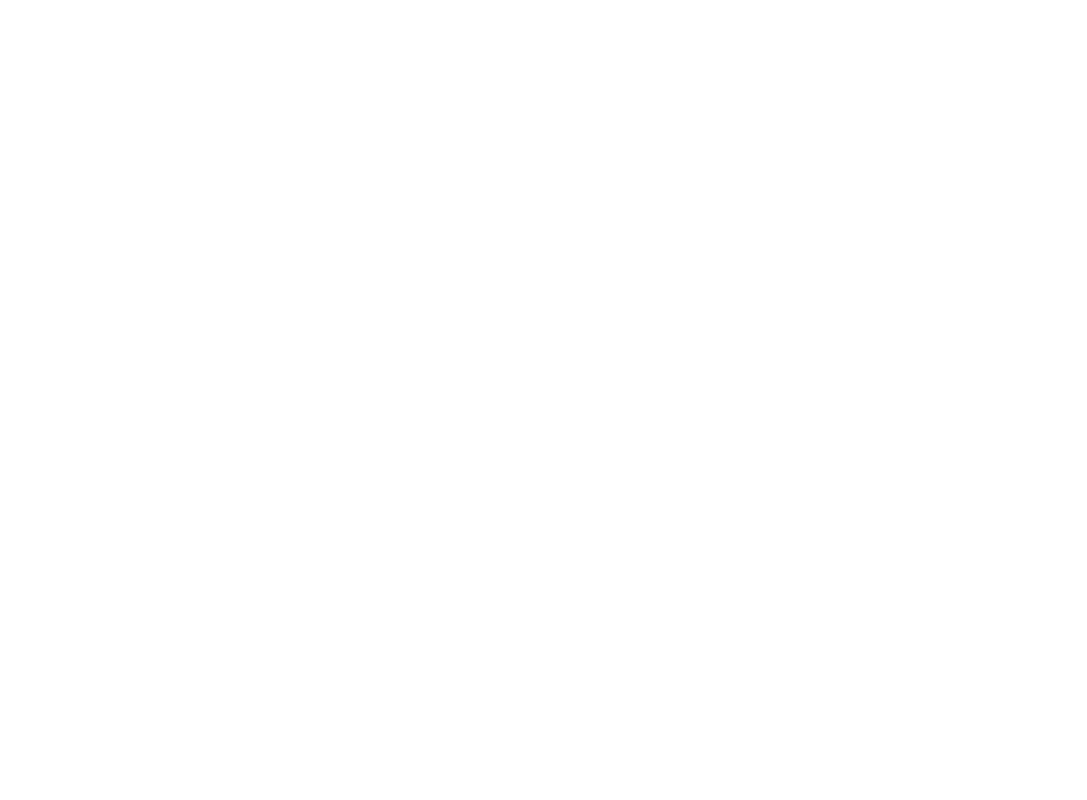
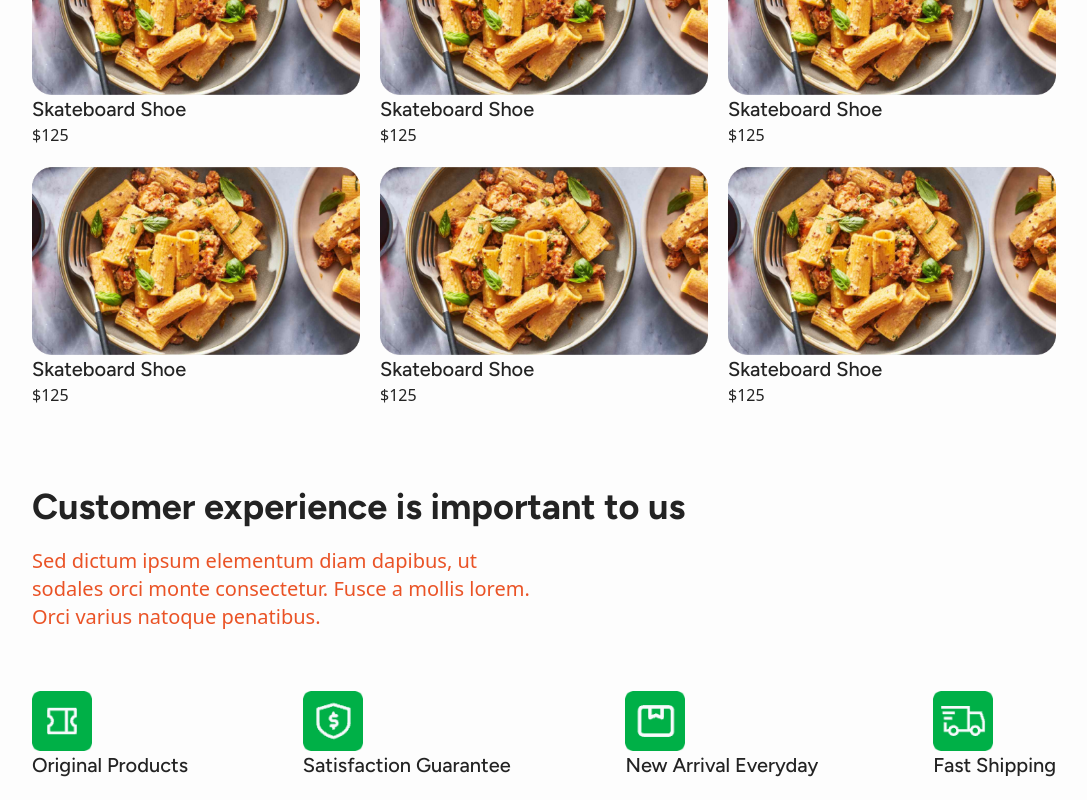
Before and after one commit to hossain-ahamed-khan/Discount-me, a Next.js app: page / in a window 1280 px wide. Shown: the part 2160-2960 px from the top of the page, without its empty margins (96-1183 px from the left). Before the commit the page ends 1883 px from the top, so only its background shows below. Built offline with nearby package versions, Linux system fonts and the light colour scheme.

Commit message:
added coustomer experience section

```diff
--- /dev/null
+++ b/src/app/components/home/productCard.tsx
@@ -0,0 +1,17 @@
+import Image from "next/image";
+import foodImg from "../../../../public/images/pasta-img.png";
+
+export default function ProductCard() {
+    return (
+        <div>
+            <Image
+                src={foodImg}
+                width={550}
+                height={100}
+                alt="food image"
+            />
+            <p className="font-figtree text-xl font-medium text-[#232323]">Skateboard Shoe</p>
+            <p className="text-[#232323] ">$125</p>
+        </div>
+    );
+}
--- a/src/app/page.tsx
+++ b/src/app/page.tsx
@@ -1,12 +1,21 @@
+import Image from "next/image";
 import Hero from "./components/home/hero";
+import ProductCard from "./components/home/productCard";
 import TopRestaurants from "./components/home/topRestaurants";
+import couponImg from "../../public/images/coupon-logo.png";
+import dollarImg from "../../public/images/dollar-logo.png";
+import bookmarkImg from "../../public/images/bookmark-logo.png";
+import truckImg from "../../public/images/truck-logo.png";
 
 export default function Home() {
   return (
     <div className="w-full lg:w-4/5 mx-auto">
+
+      {/* ------------------------- Hero Section ----------------------- */}
       <Hero />
 
-      <div>
+      {/* ---------------------------- Top Restaurants Section ---------------------- */}
+      <div className="my-5 lg:my-20">
         <div className="flex justify-between">
           <div>
             <h1 className="text-4xl font-medium font-roboto text-[#334A55]">Explore <span className="text-[#FF7D29]">Top Restaurants</span></h1>
@@ -24,6 +33,74 @@
         </div>
       </div>
 
+
+      {/* ------------------------------- Product Section ------------------------- */}
+
+      <div>
+        <h1 className="font-figtree text-[#232323] text-4xl font-bold py-5 border-t-2">Products</h1>
+        <div className="grid grid-cols-1 lg:grid-cols-3 gap-5">
+          <ProductCard />
+          <ProductCard />
+          <ProductCard />
+          <ProductCard />
+          <ProductCard />
+          <ProductCard />
+          <ProductCard />
+          <ProductCard />
+          <ProductCard />
+        </div>
+
+      </div>
+
+
+      {/* ---------------------------- Customer Experience Section --------------------- */}
+
+      <div className="my-5 lg:my-20">
+        <h1 className="text-[#232323] text-4xl font-bold font-figtree">Customer experience is important to us</h1>
+        <p className="py-5 text-[#EA5326] text-xl w-full lg:w-1/2">Sed dictum ipsum elementum diam dapibus, ut sodales orci monte consectetur. Fusce a mollis lorem. Orci varius natoque penatibus.</p>
+
+        <div className="flex justify-between py-3 lg:py-10">
+          <div>
+            <Image
+              src={couponImg}
+              width={60}
+              height={60}
+              alt="food image"
+            />
+            <p className="text-[#232323] text-xs lg:text-xl font-figtree font-medium">Original Products</p>
+          </div>
+          <div>
+            <Image
+              src={dollarImg}
+              width={60}
+              height={60}
+              alt="food image"
+            />
+            <p className="text-[#232323] text-xs lg:text-xl font-figtree font-medium">Satisfaction Guarantee</p>
+          </div>
+          <div>
+            <Image
+              src={bookmarkImg}
+              width={60}
+              height={60}
+              alt="food image"
+            />
+            <p className="text-[#232323] text-xs lg:text-xl font-figtree font-medium">New Arrival Everyday</p>
+          </div>
+          <div>
+            <Image
+              src={truckImg}
+              width={60}
+              height={60}
+              alt="food image"
+            />
+            <p className="text-[#232323] text-xs lg:text-xl font-figtree font-medium">Fast Shipping</p>
+          </div>
+        </div>
+
+      </div>
+
+
     </div>
   );
 }
```
